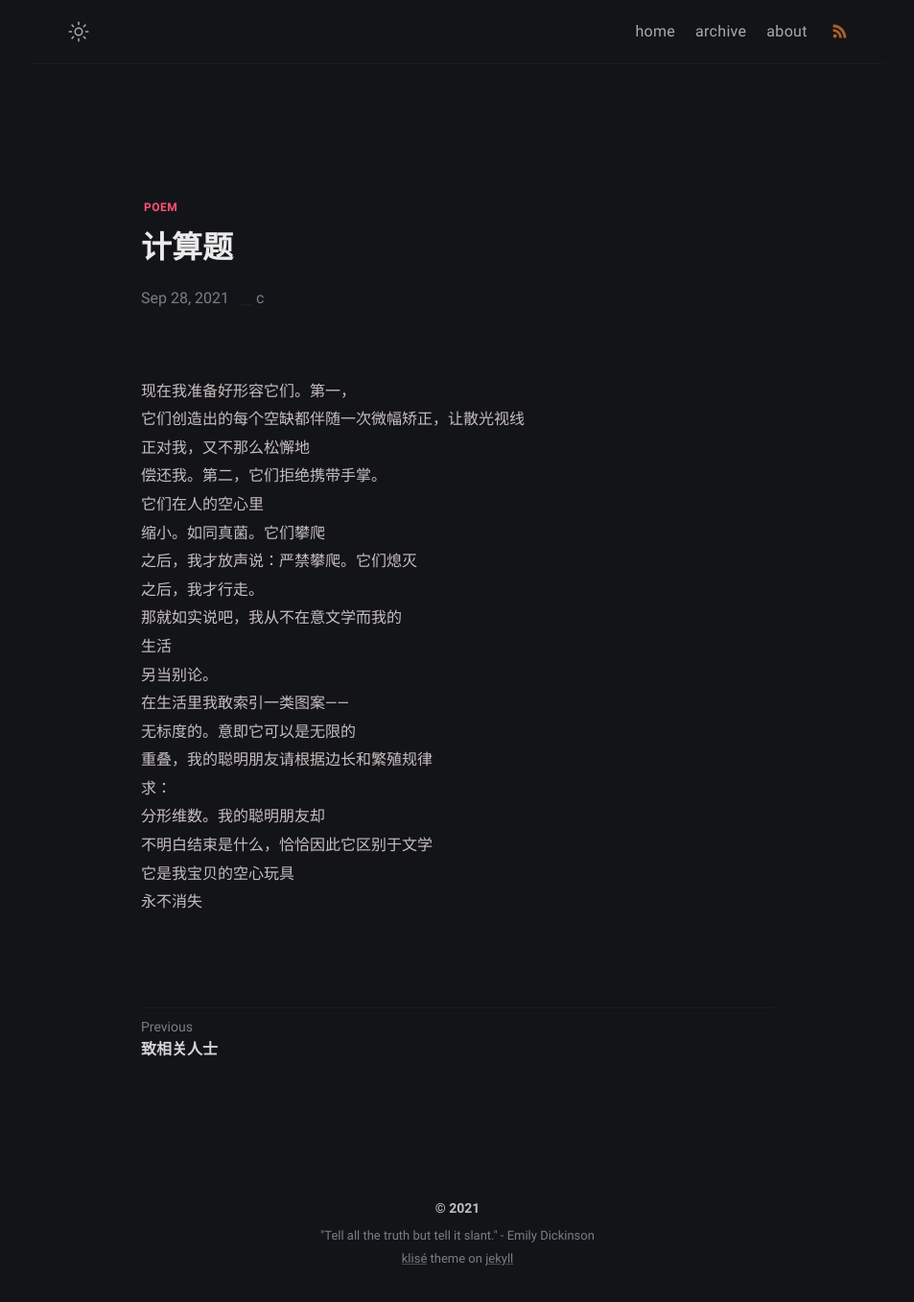
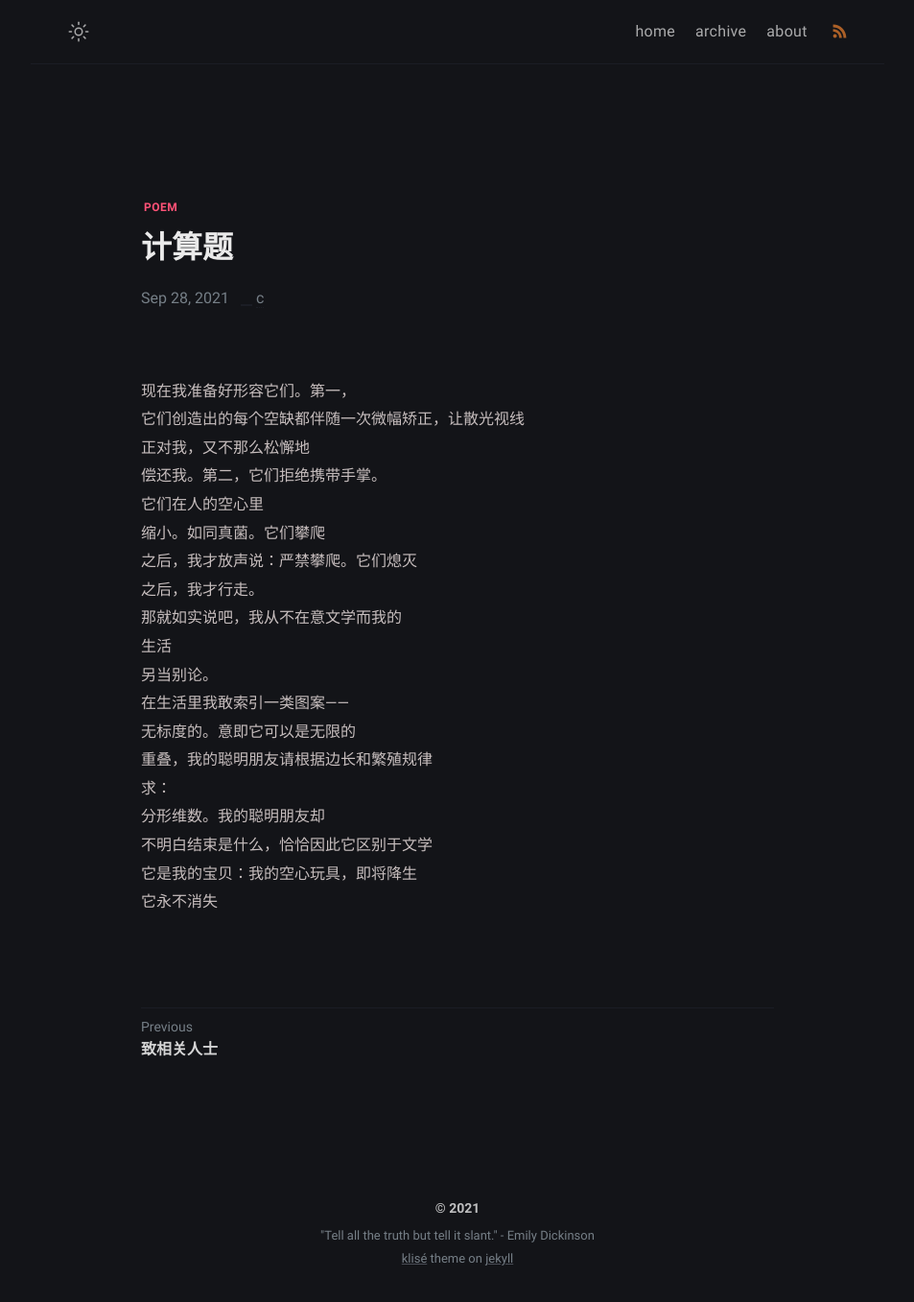
Before and after one commit to yijingch/afistforair.github.io, a Jekyll site: the page built from _posts/calculation-exercises/2021-09-28-calculation-exercises.md, in a window 1280 px wide. Shown: the whole page at 96% size, without its empty margins (163-1116 px from the left). Built offline with Jekyll 4.4.1, drawn with Linux system fonts in a browser that asks for light colours.

Commit message:
edit post

```diff
--- a/_posts/calculation-exercises/2021-09-28-calculation-exercises.md
+++ b/_posts/calculation-exercises/2021-09-28-calculation-exercises.md
@@ -21,5 +21,5 @@ tags: [poem]
 求：
 分形维数。我的聪明朋友却
 不明白结束是什么，恰恰因此它区别于文学
-它是我宝贝的空心玩具
-永不消失
+它是我的宝贝：我的空心玩具，即将降生
+它永不消失
```
